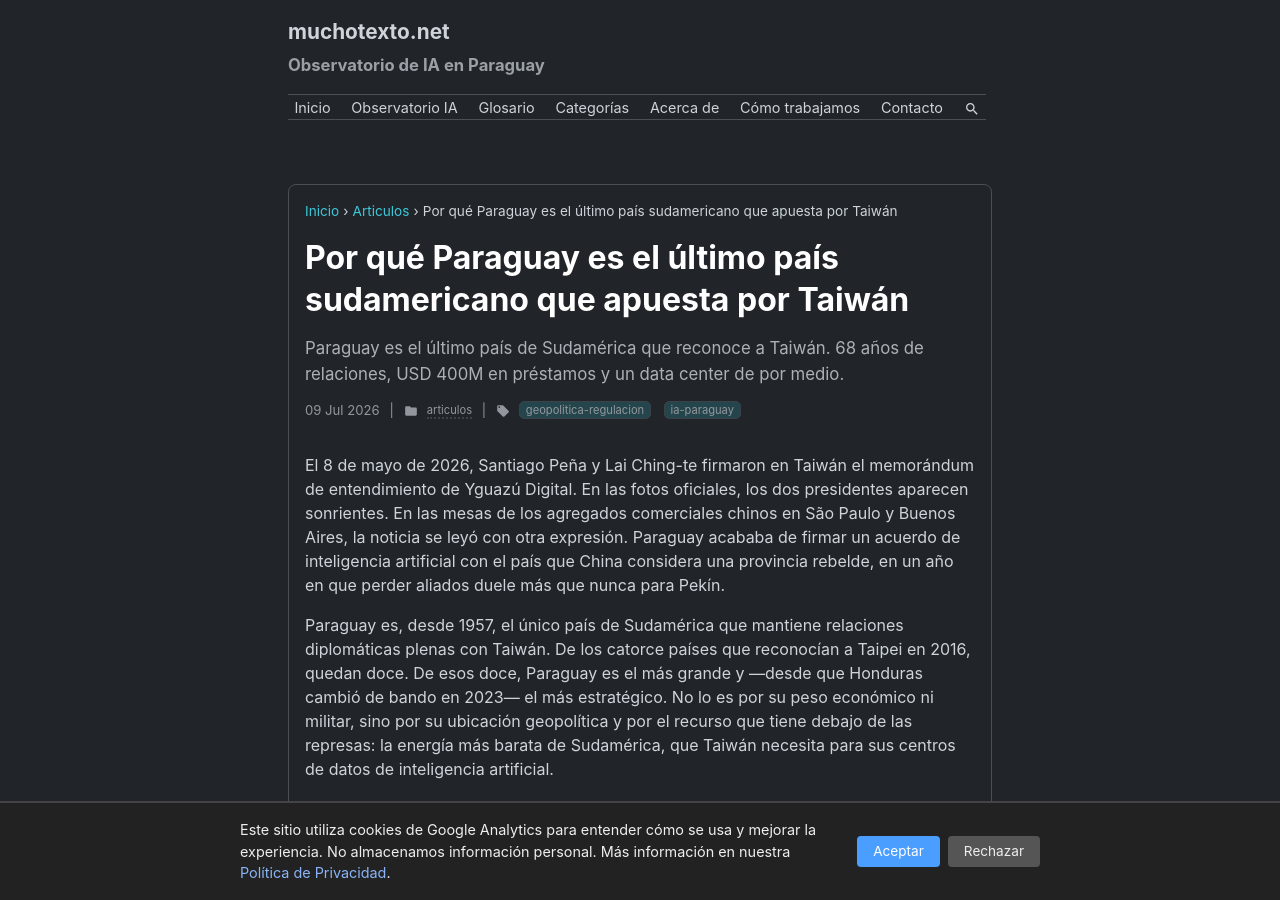
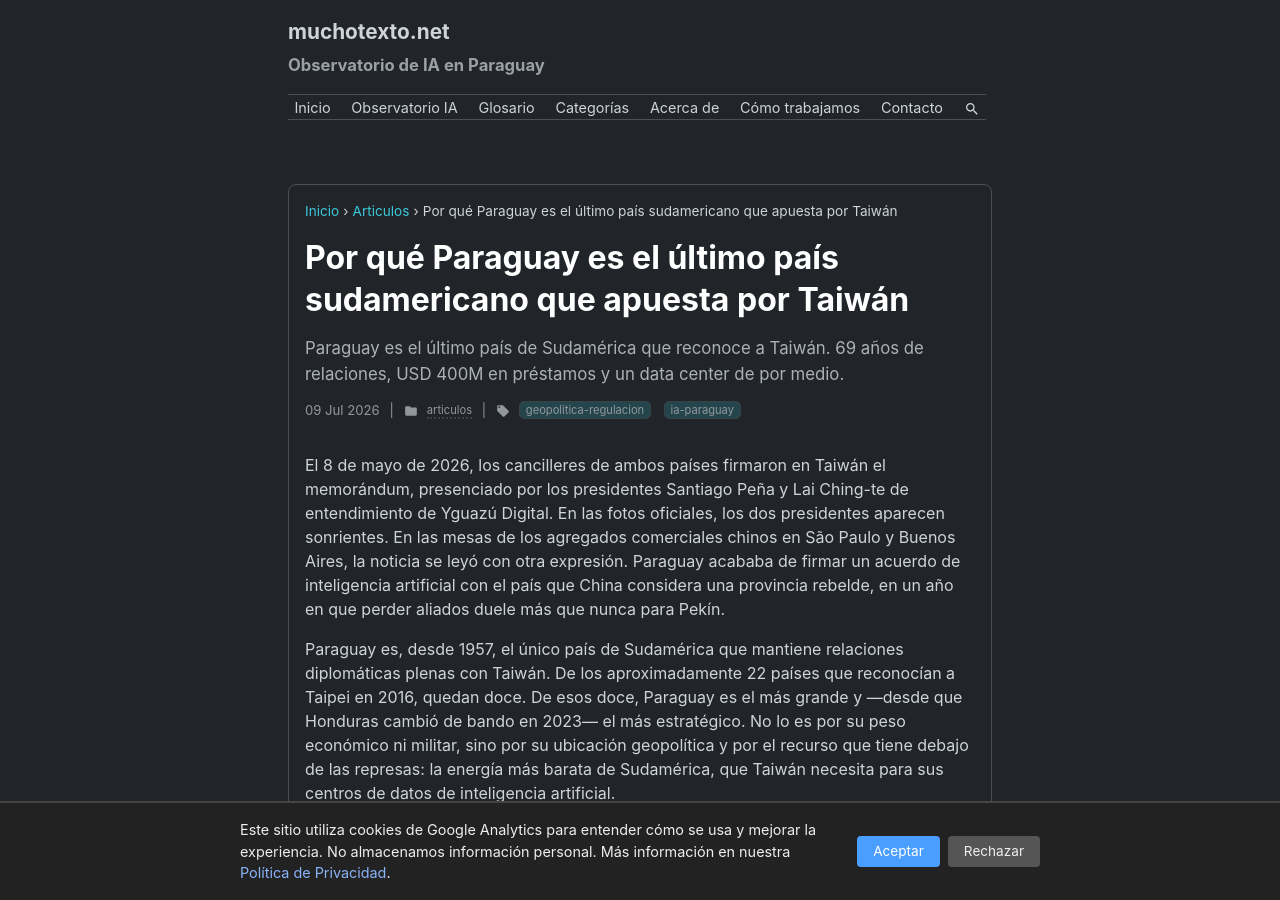
Before and after one commit to miravosqueinteresante/muchotexto.net, a Jekyll site: the page built from _posts/2026-07-09-paraguay-china-taiwan-geopolitica-ia.md, in a window 1280 px wide and 900 px high. Built offline with Jekyll 4.4.1, drawn with Linux system fonts in a browser that asks for light colours; some of the changed text lies outside the part shown.

Commit message:
fix: audit articles #1, #9, #10 - Yguazu (Acaray 5x->7x, 40TWh->25TWh), Thiel (#87, Palantir 400B->280B, Yguazu phases), China-Taiwan (MOU signatories, 68->69y, Crusoe co-founder)
- Total: 10+ errores corregidos en los 3 articulos mas citados del observatorio

```diff
--- a/_posts/2026-07-09-paraguay-china-taiwan-geopolitica-ia.md
+++ b/_posts/2026-07-09-paraguay-china-taiwan-geopolitica-ia.md
@@ -5,12 +5,12 @@
 last_modified_at: 2026-07-09
 categories: articulos
 tags: geopolitica-regulacion ia-paraguay
-description: "Paraguay es el último país de Sudamérica que reconoce a Taiwán. 68 años de relaciones, USD 400M en préstamos y un data center de por medio."
+description: "Paraguay es el último país de Sudamérica que reconoce a Taiwán. 69 años de relaciones, USD 400M en préstamos y un data center de por medio."
 ---
 
-El 8 de mayo de 2026, Santiago Peña y Lai Ching-te firmaron en Taiwán el memorándum de entendimiento de Yguazú Digital. En las fotos oficiales, los dos presidentes aparecen sonrientes. En las mesas de los agregados comerciales chinos en São Paulo y Buenos Aires, la noticia se leyó con otra expresión. Paraguay acababa de firmar un acuerdo de inteligencia artificial con el país que China considera una provincia rebelde, en un año en que perder aliados duele más que nunca para Pekín.
+El 8 de mayo de 2026, los cancilleres de ambos países firmaron en Taiwán el memorándum, presenciado por los presidentes Santiago Peña y Lai Ching-te de entendimiento de Yguazú Digital. En las fotos oficiales, los dos presidentes aparecen sonrientes. En las mesas de los agregados comerciales chinos en São Paulo y Buenos Aires, la noticia se leyó con otra expresión. Paraguay acababa de firmar un acuerdo de inteligencia artificial con el país que China considera una provincia rebelde, en un año en que perder aliados duele más que nunca para Pekín.
 
-Paraguay es, desde 1957, el único país de Sudamérica que mantiene relaciones diplomáticas plenas con Taiwán. De los catorce países que reconocían a Taipei en 2016, quedan doce. De esos doce, Paraguay es el más grande y —desde que Honduras cambió de bando en 2023— el más estratégico. No lo es por su peso económico ni militar, sino por su ubicación geopolítica y por el recurso que tiene debajo de las represas: la energía más barata de Sudamérica, que Taiwán necesita para sus centros de datos de inteligencia artificial.
+Paraguay es, desde 1957, el único país de Sudamérica que mantiene relaciones diplomáticas plenas con Taiwán. De los aproximadamente 22 países que reconocían a Taipei en 2016, quedan doce. De esos doce, Paraguay es el más grande y —desde que Honduras cambió de bando en 2023— el más estratégico. No lo es por su peso económico ni militar, sino por su ubicación geopolítica y por el recurso que tiene debajo de las represas: la energía más barata de Sudamérica, que Taiwán necesita para sus centros de datos de inteligencia artificial.
 
 ## 68 años de lealtad: qué une a Paraguay con Taiwán
 
@@ -36,7 +36,7 @@
 
 TSMC fabrica aproximadamente el 90% de los chips más avanzados del mundo. El 100% de los GPUs de NVIDIA que necesita cualquier centro de datos de inteligencia artificial —los H100, los B200— se fabrican en Taiwán. Si Paraguay quiere ser un hub de IA, los chips taiwaneses son un insumo no negociable. La relación con Taiwán no es solo diplomática: es la puerta de entrada a la cadena de suministro más crítica de la inteligencia artificial global.
 
-El proyecto se enmarca dentro de Pax Silica, una iniciativa liderada por el Departamento de Estado de Estados Unidos que busca construir cadenas de suministro de tecnología "confiables" —es decir, que no pasen por China. La visita de [Peter Thiel a Paraguay en mayo de 2026]({% post_url 2026-05-16-peter-thiel-paraguay-experimento %}), coincidiendo con la firma del MOU, no fue casual: el cofundador de Palantir y Crusoe AI llegó con una agenda que conecta la inteligencia artificial con la geopolítica de los datos. En ese esquema, Paraguay y Taiwán ocupan lugares complementarios: Taiwán produce los chips, Paraguay aporta la energía limpia para procesarlos.
+El proyecto se enmarca dentro de Pax Silica, una iniciativa liderada por el Departamento de Estado de Estados Unidos que busca construir cadenas de suministro de tecnología "confiables" —es decir, que no pasen por China. La visita de [Peter Thiel a Paraguay en mayo de 2026]({% post_url 2026-05-16-peter-thiel-paraguay-experimento %}), coincidiendo con la firma del MOU, no fue casual: el cofundador de Palantir e inversor en Crusoe AI a través de Founders Fund llegó con una agenda que conecta la inteligencia artificial con la geopolítica de los datos. En ese esquema, Paraguay y Taiwán ocupan lugares complementarios: Taiwán produce los chips, Paraguay aporta la energía limpia para procesarlos.
 
 ## El costo de no elegir a China
 
```
Also changed, not shown: _posts/2026-05-16-peter-thiel-paraguay-experimento.md (+2 -2 lines), _posts/2026-06-23-yguazu-digital-paraguay-hub-ia-mas-grande-del-mundo.md (+2 -2 lines).
